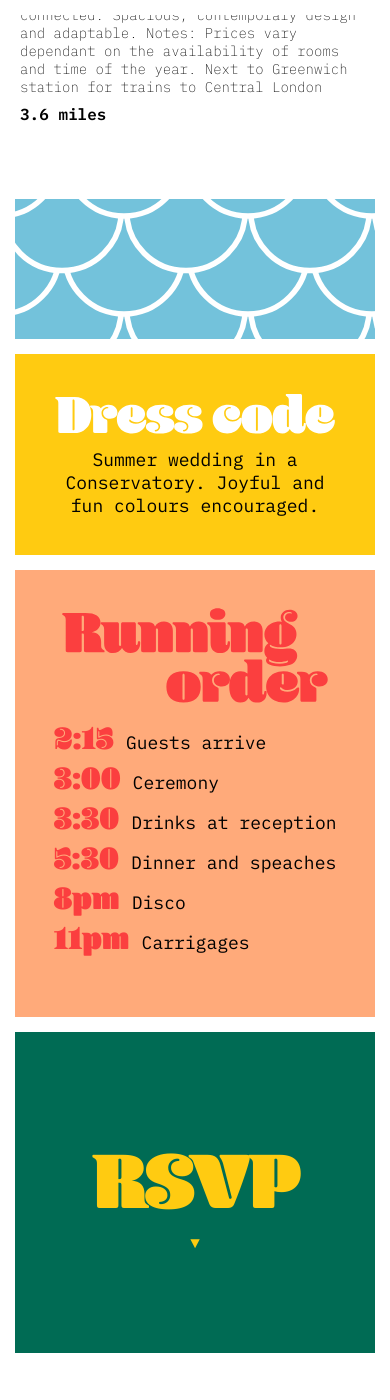
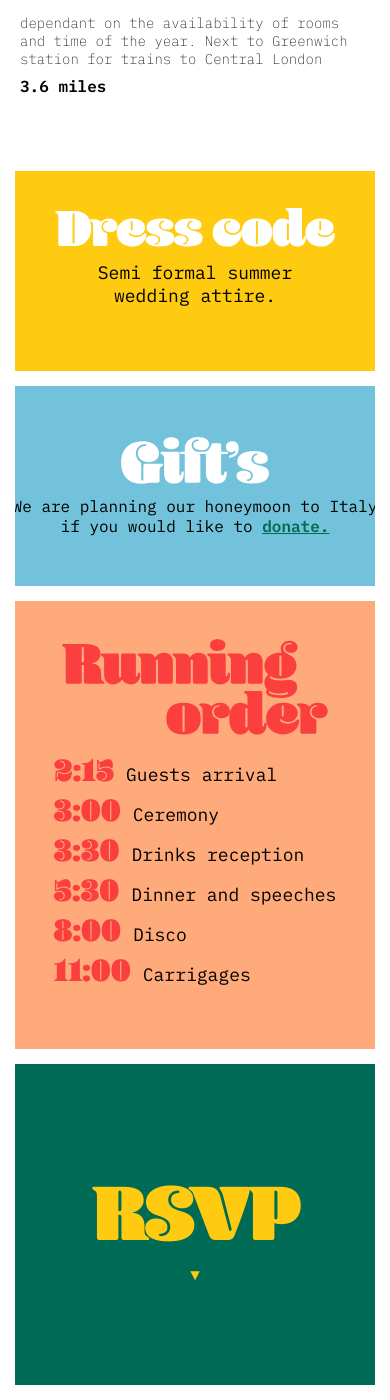
Before and after one commit to robcleaton/yellow-wedding, a Jekyll site: the page built from index.html, in a window 390 px wide and 1400 px high, scrolled down 6010 px. Built offline with Jekyll 4.4.1, drawn with Linux system fonts in a browser that asks for light colours; before the commit the page ends 7378 px from its top, so only the background shows below that.

Commit message:
gift list

```diff
--- a/_sass/_media.scss
+++ b/_sass/_media.scss
@@ -169,8 +169,9 @@ iframe.map {
     }
   }
   .dress-code {
+    height: 200px;
+
     img {
-
     }
     .lead {
       font-size: 18px;
@@ -178,6 +179,9 @@ iframe.map {
       margin-top: 4px;
       padding: 10px 34px;
     }
+  }
+  .gifts {
+    height: 200px;
   }
 
   .full-width.copy {
--- a/_sass/styles.scss
+++ b/_sass/styles.scss
@@ -246,6 +246,7 @@ p {
       font-family: Blenny;
       font-size: 38px;
       line-height: 34px;
+      letter-spacing: -1px;
     }
     h6 {
       font-size: 1rem;
@@ -296,12 +297,33 @@ p {
 
   img {
     width: 72%;
-    margin-top: 40px;
+    margin-top: 10px;
   }
   .lead {
     font-size: 16px;
     margin: 0px 28px;
     padding: 20px 100px;
+  }
+}
+.gifts {
+  background: #73C2DB;
+  width: 100%;
+  height: 100%;
+  display: flex;
+  justify-content: center;
+  align-items: center;
+  flex-direction: column;
+  margin-top: 15px;
+
+  img {
+    width: 38%;
+  }
+  p.lead {
+    margin: 0px;
+    margin-top: 12px;
+  }
+  a {
+    color: #006B54;
   }
 }
 
--- a/index.html
+++ b/index.html
@@ -184,23 +184,25 @@ Greenwich station for trains to Central London</p>
 
   <div class="full-width header">
     <div class="col-1">
-      <div class="scollops">
-      </div>
       <div class="dress-code">
         <img src="assets/images/dress-code.svg" alt="Dress Code">
-        <p class="lead">Summer wedding in a Conservatory. Joyful and fun colours encouraged.</p>
+        <p class="lead">Semi formal summer wedding attire.</p>
+      </div>
+      <div class="gifts">
+        <img src="assets/images/gifts.svg" alt="Gifts">
+        <p class="lead">We are planning our honeymoon to Italy if you would like to <a href="https://www.hitchd.com/robanddaisy" target="_blank">donate.</a></p>
       </div>
     </div>
 
     <div class="running-order">
       <img src="assets/images/running-order.svg" alt="Running Order">
       <ul>
-        <li><b>2:15</b>Guests arrive</li>
+        <li><b>2:15</b>Guests arrival</li>
         <li><b>3:00</b>Ceremony</li>
-        <li><b>3:30</b>Drinks at reception</li>
-        <li><b>5:30</b>Dinner and speaches</li>
-        <li><b>8pm</b>Disco</li>
-        <li><b>11pm</b>Carrigages</li>
+        <li><b>3:30</b>Drinks reception</li>
+        <li><b>5:30</b>Dinner and speeches</li>
+        <li><b>8:00</b>Disco</li>
+        <li><b>11:00</b>Carrigages</li>
       </ul>
     </div>
   </div>
```
Also changed, not shown: _index.html (deleted, +0 -30 lines), scollops.html (added, +20 -0 lines), assets/images/gifts.svg (added).
